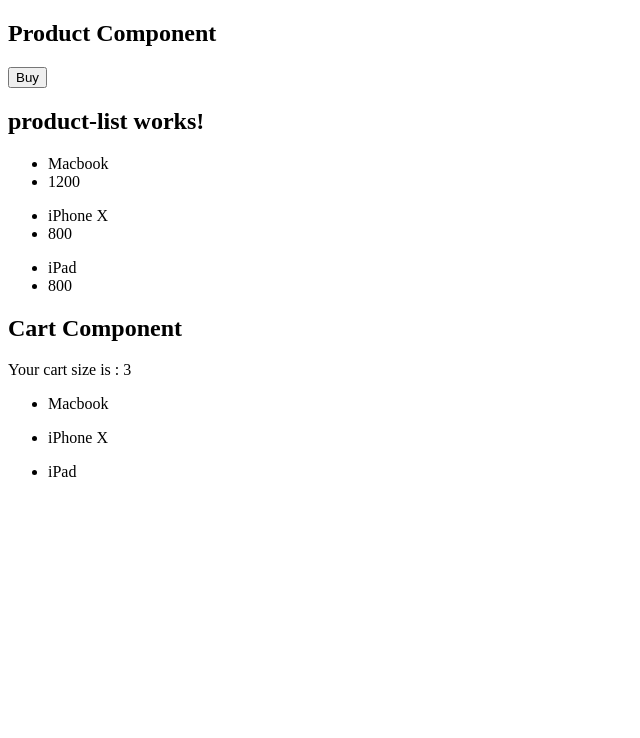
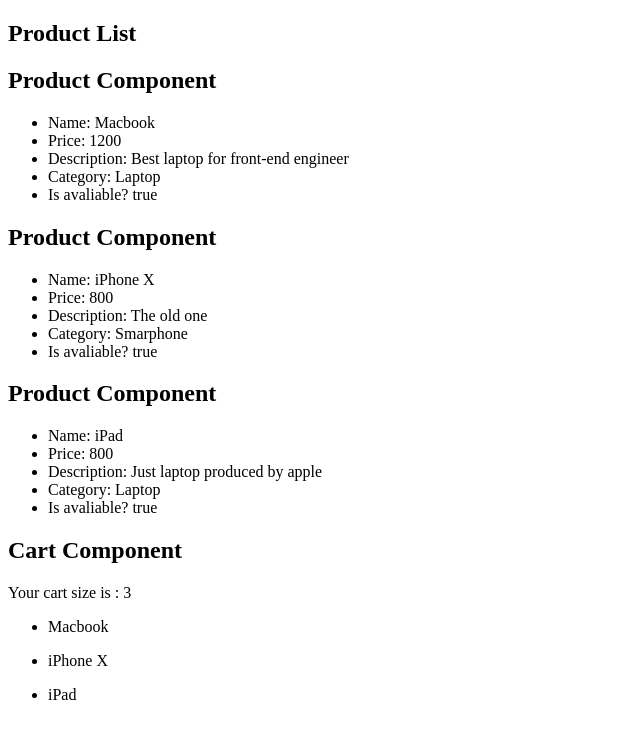
Before and after one commit to cylinder-y/angular-learning, an Angular app: page / in a window 1280 px wide. Shown: the top 738 px of the page, without its empty margins (0-640 px from the left). Built offline with nearby package versions, Linux system fonts and the light colour scheme.

Commit message:
task 2.2 - product list delegates veiw to product component

```diff
--- a/src/app/app.component.html
+++ b/src/app/app.component.html
@@ -1,3 +1,2 @@
-<app-product></app-product>
 <app-product-list></app-product-list>
 <app-cart></app-cart>
--- a/src/app/products/components/product-list/product-list.component.html
+++ b/src/app/products/components/product-list/product-list.component.html
@@ -1,5 +1,5 @@
-<h2>product-list works!</h2>
-<ul *ngFor="let product of products">
-    <li>{{product.name}}</li>
-    <li>{{product.price}}</li>
-</ul>
+<h2>Product List</h2>
+<app-product
+    *ngFor="let product of products"
+    [product]="product">
+</app-product>
--- a/src/app/products/components/product/product.component.html
+++ b/src/app/products/components/product/product.component.html
@@ -1,2 +1,8 @@
 <h2>Product Component</h2>
-<button (click)="onBuy()">Buy</button>
+<ul>
+    <li>Name: {{product.name}}</li>
+    <li>Price: {{product.price}}</li>
+    <li>Description: {{product.description}}</li>
+    <li>Category: {{product.category}}</li>
+    <li>Is avaliable? {{product.isAvaliable}}</li>
+</ul>
--- a/src/app/products/components/product/product.component.ts
+++ b/src/app/products/components/product/product.component.ts
@@ -1,4 +1,5 @@
-import { Component, OnInit } from '@angular/core';
+import { Component, OnInit, Input } from '@angular/core';
+import { Product } from 'src/app/cart/models/product';
 
 @Component({
   selector: 'app-product',
@@ -6,13 +7,11 @@
   styleUrls: ['./product.component.css']
 })
 export class ProductComponent implements OnInit {
+  @Input()
+  product: Product;
 
   constructor() { }
 
   ngOnInit() {
   }
-
-  public onBuy() {
-    alert('You have bought a product');
-  }
 }
```
